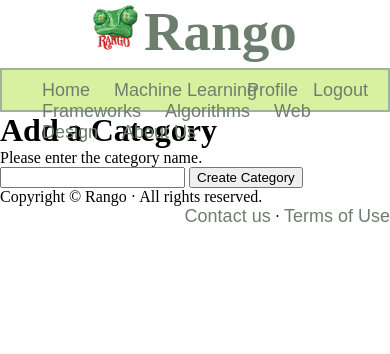
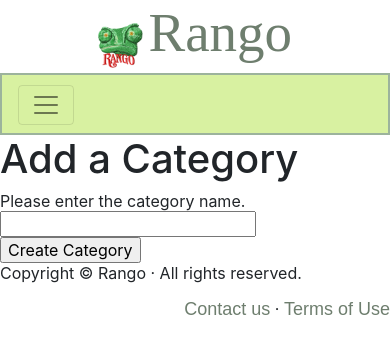
Before and after one commit to engiedinana/Rango_Project, a Django app: page /rango/add_category/ in a window 390 px wide. Shown: the top 354 px of the page. Run offline with Django 3.2, Linux system fonts and the light colour scheme; the visitor is signed in with stand-in values (Sample User, id 1); data that the repository does not hold is empty; some libraries are stand-ins or nearby versions.

Commit message:
Responsive UI, crash fix, merge changes

```diff
--- a/rango/forms.py
+++ b/rango/forms.py
@@ -6,8 +6,8 @@ from rango.maxVal import maxLength128,maxLength200
 
 class CategoryForm(forms.ModelForm):
     name = forms.CharField(max_length=maxLength128, help_text="Please enter the category name.")
-    views = forms.IntegerField(widget=forms.HiddenInput(), initial=0)
-    likes = forms.IntegerField(widget=forms.HiddenInput(), initial=0)
+    #views = forms.IntegerField(widget=forms.HiddenInput(), initial=0)
+    #likes = forms.IntegerField(widget=forms.HiddenInput(), initial=0)
     slug = forms.CharField(widget=forms.HiddenInput(), required=False)
 
     # An inline class to provide additional information on the form.
@@ -37,7 +37,7 @@ class PageForm(forms.ModelForm):
         # Some fields may allow NULL values; we may not want to include them.
         # Here, we are hiding the foreign key.
         # we can either exclude the category field from the form,
-        exclude = ('category',)
+        exclude = ('category','favorite')
         # or specify the fields to include (don't include the category field).
         #fields = ('title', 'url', 'views')
 class UserForm(forms.ModelForm):
--- a/rango/urls.py
+++ b/rango/urls.py
@@ -9,7 +9,7 @@ path('add_category/', views.add_category, name='add_category'),
 path('category/<slug:category_name_slug>/add_page/', views.add_page, name='add_page'),
 path('register/', views.register, name='register'),
 path('login/', views.user_login, name='login'),
-path('restricted/', views.restricted, name='restricted'),
+path('profile/', views.profile, name='profile'),
 path('logout/', views.user_logout, name='logout'),
 path('facebook_login/', views.facebook_login, name="facebook_login"),
 path('facebook_register/', views.facebook_register, name="facebook_register"),
--- a/rango/views.py
+++ b/rango/views.py
@@ -167,8 +167,8 @@ def index(request):
     # Retrieve the top 5 only -- or all if less than 5.
     # Place the list in our context_dict dictionary (with our boldmessage!)
     # that will be passed to the template engine.
-    category_list = Category.objects.order_by('-likes')[:5]
-    page_list = Page.objects.order_by('-views')[:5]
+    category_list = Category.objects.all()#.order_by('-likes')[:5]
+    page_list = Page.objects.all()#.order_by('-views')[:5]
     context_dict = {}
     context_dict['boldmessage'] = 'Crunchy, creamy, cookie, candy, cupcake!'
     context_dict['categories'] = category_list
@@ -208,7 +208,10 @@ def show_category(request, category_name_slug):
         # the database to the context dictionary.
         # We'll use this in the template to verify that the category exists.
         context_dict['category'] = category
-        context_dict['fav_list'] = get_user(request).pages.all()
+        #Get user instance
+        user = get_user(request)
+        #Get all the favorite pages of the user and send to render on page
+        context_dict['fav_list'] = user.pages.all()
     except Category.DoesNotExist:
         # We get here if we didn't find the specified category.
         # Don't do anything -
@@ -362,11 +365,11 @@ def user_login(request):
         return render(request, 'rango/login.html')
 
 @login_required
-def restricted(request):
+def profile(request):
     context_dict = {}
     #Render saved list
     context_dict['pages'] = get_user(request).pages.all()
-    return render(request, 'rango/restricted.html', context=context_dict)
+    return render(request, 'rango/profile.html', context=context_dict)
 
 #Use the login_required() decorator to ensure only those logged in can
 # access the view.
@@ -415,7 +418,8 @@ class UnsaveFavoriteView(View):
                 return HttpResponse(-1)
         #Delete saved page from the fav list
         user = get_user(request)
-        user.pages.all().filter(id=page_id).delete()
+        to_remove = user.pages.all().filter(id=page_id)
+        user.pages.remove(to_remove[0])
         user.save()
         #return response
         return HttpResponse("success")
--- a/static/css/base.css
+++ b/static/css/base.css
@@ -1,14 +1,12 @@
 @import url(https://fonts.googleapis.com/css?family=Fjalla+One);
 
 * {
-  margin: auto;
+  /*margin: auto;*/
   line-height: normal
 }
 
 #menu_bar {
   Background-color: #d8f1a1;
-  height: 30px;
-  text-align: left;
   border-bottom:solid #9cb39c;
   border-top:solid #9cb39c;
   border-left:solid #9cb39c;
@@ -16,7 +14,6 @@
   border-width: 2px;
   margin-top: 5px;
   padding-top: 10px;
-  position: relative;
   }
 
 a {
@@ -30,27 +27,8 @@ a:hover {
     color: #0c0c0c;
 }
 
-.menu_item {
-  display:inline;
-  padding-right: 20px;
-}
-
-.menu_item_right1 {
-  display:inline;
-  padding-right: 20px;
-  text-align: right;
-  position : absolute;
-  top: 10px;
-  right: 70px;
-}
-
-.menu_item_right2 {
-  display:inline;
-  padding-right: 20px;
-  text-align: right;
-  position : absolute;
-  top: 10px;
-  right: 0px;
+ul.navbar-nav > li {
+  padding-left: 10px;
 }
 
 #title {
@@ -69,8 +47,6 @@ h6{
     text-align: right;
 }
 
-
-
 #img_logo {
     display: block;
     max-width: 80px;
@@ -81,3 +57,11 @@ h6{
     display: inline;
     float: none;
 }
+
+.show {
+  display:inline-block;
+}
+
+.hide {
+  display: none;
+}
--- a/static/js/rango-ajax.js
+++ b/static/js/rango-ajax.js
@@ -1,27 +1,28 @@
 $(document).ready(function(){
-    $('#saveFavorite').on( "click",function(){
+    //Bind click event handler for saving a page to favorite
+    $('#saveFavorite').click(function(){
         var btn = $(this)
-        if(btn !== null) {
         pageId = btn.attr('data-pageid');
         $.get('/rango/save_favorite/', {'page_id':pageId}, function(data){
+            //callback function to handle http response
             if(data == 'success') {
+                //Display another button and hide the clicked one
                 btn.hide();
                 $('#unsaveFavorite').show();
             }
         });
-    }
     });
-
+    //Bind click event handler for removing a page from favorite
     $('#unsaveFavorite').on( "click", function(){
-        var btn = $(this)
-        if(btn !== null) {
+        var btn = $(this);
         pageId = btn.attr('data-pageid');
         $.get('/rango/unsave_favorite/', {'page_id': pageId}, function(data){
+            //callback function to handle http response
             if(data == 'success') {
+                //Display another button and hide the clicked one
                 btn.hide();
                 $('#saveFavorite').show();
             }
         })
-        }
     });
 });
--- a/tango_with_django_project/urls.py
+++ b/tango_with_django_project/urls.py
@@ -24,7 +24,7 @@ urlpatterns = [
     path('', views.index, name='index'),
     path('rango/', include('rango.urls')),
     #--------------------------------------------------------------------
-    path('social-auth/', include('social_django.urls', namespace="social")),
+    #path('social-auth/', include('social_django.urls', namespace="social")),
     #--------------------------------------------------------------------
     path('admin/', admin.site.urls),
 ]+ static(settings.MEDIA_URL, document_root=settings.MEDIA_ROOT)
--- a/templates/rango/base.html
+++ b/templates/rango/base.html
@@ -11,6 +11,8 @@
             for CS Geeks!
         {% endblock %}
     </title>
+    <!-- Bootstrap stylesheet along with local style style sheet -->
+    <link rel="stylesheet" href="https://stackpath.bootstrapcdn.com/bootstrap/4.1.3/css/bootstrap.min.css" integrity="sha384-MCw98/SFnGE8fJT3GXwEOngsV7Zt27NXFoaoApmYm81iuXoPkFOJwJ8ERdknLPMO" crossorigin="anonymous">
     <link type="text/css" rel="stylesheet" media="screen" href="{% static 'css/base.css' %}">
 </head>
 
@@ -21,22 +23,37 @@
             <h6>Rango</h6>
         </div>
     </div>
-    <ul id = "menu_bar">
-        <li class = "menu_item"><a href="{% url 'rango:index' %}">Home</a></li>
-        <li class = "menu_item"><a href="/machine_learning">Machine Learning</a></li> <!--URL to be changed-->
-        <li class = "menu_item"><a href="/frameworks">Frameworks</a></li> <!--URL to be changed-->
-        <li class = "menu_item"><a href="/algorithms">Algorithms</a></li> <!--URL to be changed-->
-        <li class = "menu_item"><a href="/web_design">Web Design</a></li> <!--URL to be changed-->
-        <li class = "menu_item"><a href="{% url 'rango:about' %}">About Us</a></li>
-        {% if user.is_authenticated %}
-        <li class = "menu_item_right1"><a href="/profile">Profile</a></li> <!--URL to be changed-->
-        <li class = "menu_item_right2"><a href="{% url 'rango:logout' %}?next=/rango/">Logout</a></li>
-        {% else %}
-        <li class = "menu_item_right1"><a href="{% url 'rango:register' %}">Register</a></li>
-        <li class = "menu_item_right2"><a href="{% url 'rango:login' %}">Login</a></li>
-        {% endif %}
-      </ul>
-
+    <!-- Navbar container -->
+    <nav id = "menu_bar" class="navbar navbar-light navbar-expand-lg">
+        <div class="container">
+            <!--Add Hamburger icon/button to toggle menu display -->
+            <button type="button" class="navbar-toggler collapsed" data-toggle="collapse" data-target="#content-navbar-collapse" aria-expanded="false">
+                <span class="sr-only">Toggle navigation</span>
+                <span class="navbar-toggler-icon"></span>
+            </button>
+            <!-- Data to show or menu items to display upon toggle -->
+            <div class="collapse navbar-collapse" id="content-navbar-collapse">
+                <ul class="nav navbar-nav">
+                    <li><a class="nav-link" href="{% url 'rango:index' %}">Home</a></li>
+                    <li><a class= "nav-link" href="/machine_learning">Machine Learning</a></li> <!--URL to be changed-->
+                    <li><a class= "nav-link" href="/frameworks">Frameworks</a></li> <!--URL to be changed-->
+                    <li><a class= "nav-link" href="/algorithms">Algorithms</a></li> <!--URL to be changed-->
+                    <li><a class= "nav-link" href="/web_design">Web Design</a></li> <!--URL to be changed-->
+                    <li><a class= "nav-link" href="{% url 'rango:about' %}">About Us</a></li>
+                </ul>
+                <!-- Dynamic changing of options for user upon user login -->
+                <ul class="nav navbar-nav navbar-right">
+                    {% if user.is_authenticated %}
+                    <li><a class= "nav-link" href="{% url 'rango:profile' %}">Profile</a></li> <!--URL to be changed-->
+                    <li><a class= "nav-link" href="{% url 'rango:logout' %}?next=/rango/">Logout</a></li>
+                    {% else %}
+                    <li><a class= "nav-link" href="{% url 'rango:register' %}">Register</a></li>
+                    <li><a class= "nav-link" href="{% url 'rango:login' %}">Login</a></li>
+                    {% endif %}
+                </ul>
+            </div>
+        </div>
+    </nav>
       <main role="main">
         {% block body_block %}
         {% endblock %}
@@ -48,6 +65,12 @@
         </footer>
         </main>
     </div>
+    <!-- Scripts for Jquery , Ajax and Bootstrap support -->
+    <script src="{% static "js/jquery-3.3.1.min.js" %}" crossorigin="anonymous"></script>
+    <script src="{% static "js/rango-jquery.js" %}" crossorigin="anonymous"></script>
+    <script src="https://cdnjs.cloudflare.com/ajax/libs/popper.js/1.14.3/umd/popper.min.js" integrity="sha384-ZMP7rVo3mIykV+2+9J3UJ46jBk0WLaUAdn689aCwoqbBJiSnjAK/l8WvCWPIPm49" crossorigin="anonymous"></script>
+    <script src="https://stackpath.bootstrapcdn.com/bootstrap/4.1.3/js/bootstrap.min.js" integrity="sha384-ChfqqxuZUCnJSK3+MXmPNIyE6ZbWh2IMqE241rYiqJxyMiZ6OW/JmZQ5stwEULTy" crossorigin="anonymous"></script>
+    <script src="{% static "js/rango-ajax.js" %}" crossorigin="anonymous"></script>
 </body>
 
 
@@ -67,16 +90,6 @@
 
     </div>
 </div>
-
-    <script src="https://code.jquery.com/jquery-3.3.1.slim.min.js"></script>
-    <script>
-        window.jQuery || document.write('<script src="https://getbootstrap.com/docs/4.2/assets/js/vendor/jquery-slim.min.js"><\/script>')
-    </script>
-    <script src="https://getbootstrap.com/docs/4.2/dist/js/bootstrap.bundle.min.js">
-    </script>
-    <script src="https://cdnjs.cloudflare.com/ajax/libs/feather-icons/4.9.0/99 feather.min.js">
-    </script>
-    <script src="https://getbootstrap.com/docs/4.2/examples/dashboard/dashboard.js">
-    </script>
-</body> -->
+-->
+</body>
 </html>
--- a/templates/rango/restricted.html
+++ b/templates/rango/profile.html
@@ -2,7 +2,7 @@
 {% load static %} <!-- New line -->
 
 {% block title_block %}
-    Restricted Page
+    Profile Page
 {% endblock %}
 
 {% block body_block %}
```
Also changed, not shown: rango/models.py (+17 -12 lines), static/js/rango-jquery.js (deleted, +0 -7 lines). Lines whose indentation alone changed are shown as unchanged.
